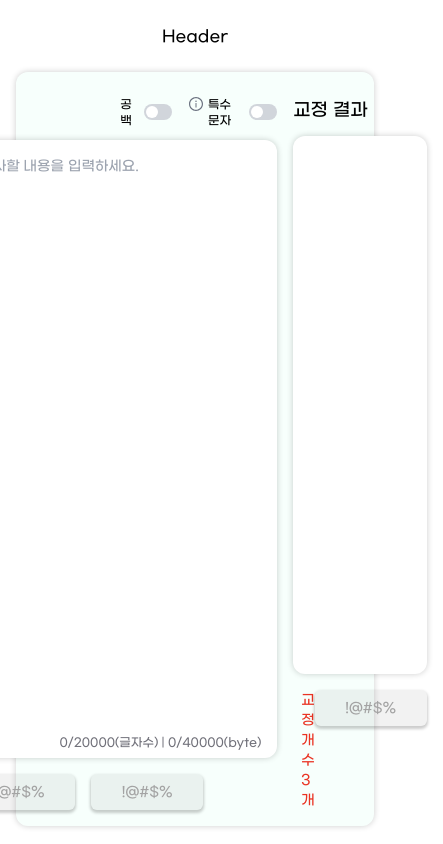
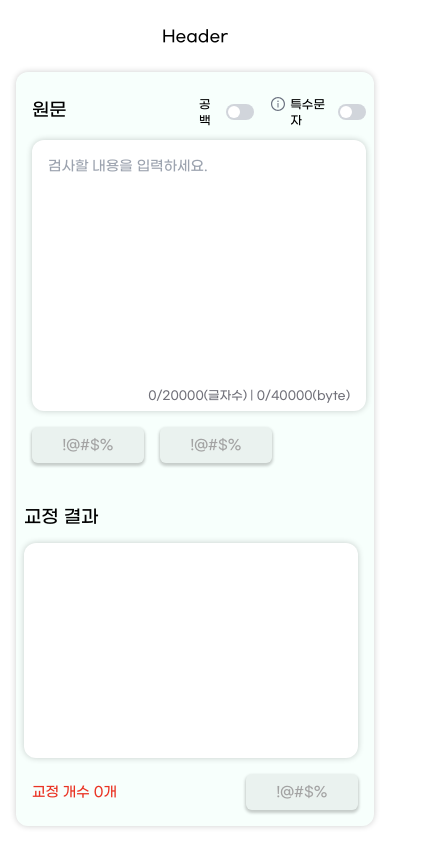
Before and after one commit to IntroMe-CareerHub/introme-client, a React (Vite) app: page /check in a window 390 px wide. Shown: the whole page, 443 px wide, since content can reach past the window. Built offline with nearby package versions, Linux system fonts and the light colour scheme.

Commit message:
[Design] Check Page 반응형 웹 UI 구현

```diff
--- a/src/pages/check/SpellCheck.tsx
+++ b/src/pages/check/SpellCheck.tsx
@@ -22,12 +22,24 @@ export default function SpellCheck() {
         { color: "blue", textBefore: "!!!!!", textAfter: "특수문자" },
         { color: "purple", textBefore: "안뇽", textAfter: "안녕" },
         { color: "green", textBefore: "첫번째", textAfter: "첫 번째" },
+        { color: "red", textBefore: "맛춥뻡", textAfter: "맞춤법" },
+        { color: "blue", textBefore: "!!!!!", textAfter: "특수문자" },
+        { color: "purple", textBefore: "안뇽", textAfter: "안녕" },
+        { color: "green", textBefore: "첫번째", textAfter: "첫 번째" },
+        { color: "red", textBefore: "맛춥뻡", textAfter: "맞춤법" },
+        { color: "blue", textBefore: "!!!!!", textAfter: "특수문자" },
+        { color: "purple", textBefore: "안뇽", textAfter: "안녕" },
+        { color: "green", textBefore: "첫번째", textAfter: "첫 번째" },
+        { color: "red", textBefore: "맛춥뻡", textAfter: "맞춤법" },
+        { color: "blue", textBefore: "!!!!!", textAfter: "특수문자" },
+        { color: "purple", textBefore: "안뇽", textAfter: "안녕" },
+        { color: "green", textBefore: "첫번째", textAfter: "첫 번째" },
         { color: "red", textBefore: "맛춥뻡", textAfter: "맞춤법" }
     ];
     return (
         <div className="flex flex-col items-center h-screen px-4 pb-4">
             <div className="w-full p-6 text-center">Header</div>
-            <div className="flex justify-center items-center bg-main-3 bg-opacity-15 w-full h-check-page rounded-xl shadow-main">
+            <div className="grid lg:grid-cols-2 sm:grid-cols-1 grid-cols-1 justify-center items-center bg-main-3 bg-opacity-15 w-full h-check-page rounded-xl shadow-main">
                 <div className="flex flex-col w-full h-full py-4 pl-4 pr-2">
                     <div className="grid grid-cols-2 pt-2 pb-3">
                         <p className="text-lg">원문</p>
@@ -89,7 +101,7 @@ export default function SpellCheck() {
                         </div>
                     )}
                 </div>
-                <div className="flex flex-col w-full h-full py-4 pr-4 pl-2">
+                <div className="flex flex-col w-full h-full py-4 pr-4 pl-2 overflow-auto">
                     <div className="flex flex-row justify-between">
                         <p className="text-lg pt-2 pb-3">교정 결과</p>
                         {isSpellCheckClicked && (
@@ -128,7 +140,7 @@ export default function SpellCheck() {
                         )}
                     </div>
                     <div className="flex w-full pt-4 justify-between text-sm">
-                        <div className="flex items-center pl-2 text-my-red">교정 개수 3개</div>
+                        <div className="flex items-center pl-2 text-my-red">교정 개수 0개</div>
                         {inputText.length > 0 ? (
                             <div className="flex gap-4">
                                 {isSpellCheckClicked ? (
```
